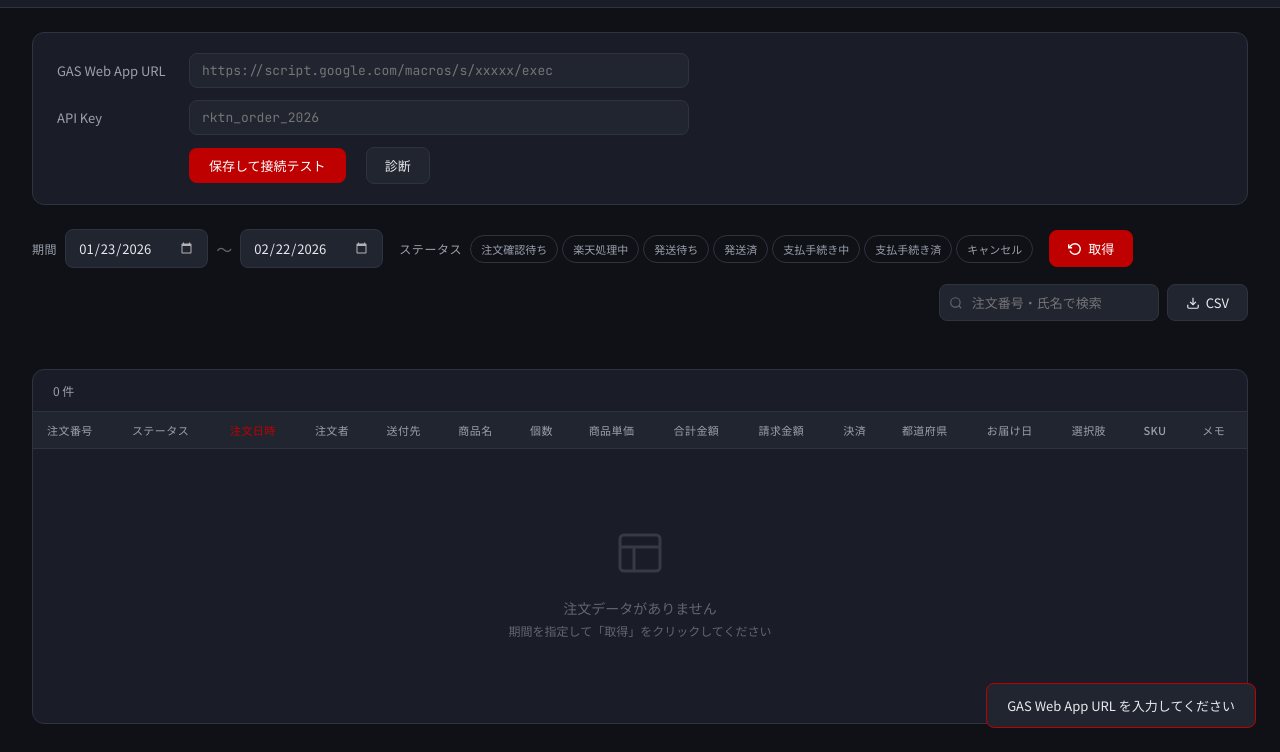
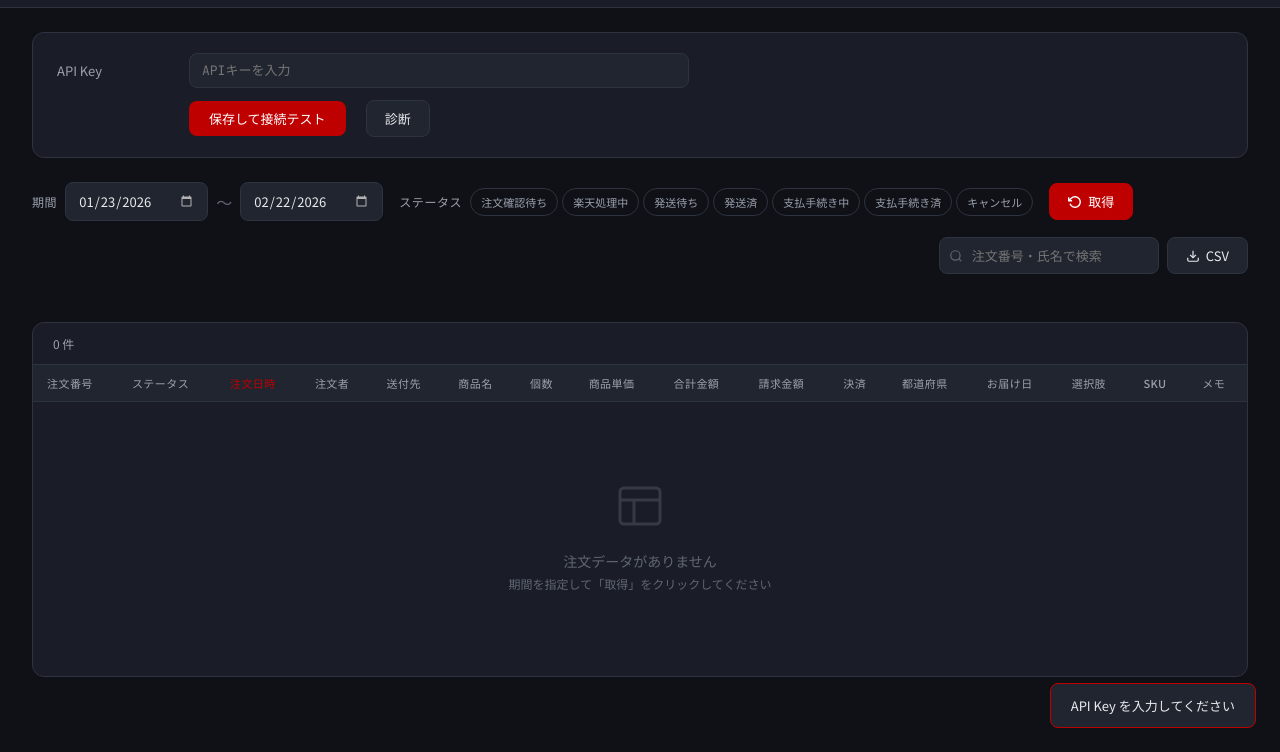
Before and after one commit to ginzasugiden/ordertool, a plain HTML site: page index.html in a window 1280 px wide. Both pictures are taken after a click on the button "保存して接続テスト". Shown: the part 48-800 px from the top of the page. Drawn offline with Linux system fonts and the light colour scheme.

Commit message:
GAS URLをハードコードし設定パネルをAPI Key入力のみに簡略化
- GAS Web App URLをコード内定数に移動し、設定パネルから非表示に
- 設定パネルはAPI Keyの入力欄のみ表示
- API KeyはlocalStorageで保持し次回アクセス時は入力不要

Co-Authored-By: Claude Opus 4.6 <noreply@anthropic.com>

```diff
--- a/index.html
+++ b/index.html
@@ -543,12 +543,8 @@
   <div class="main">
     <div class="settings-panel" id="settingsPanel">
       <div class="settings-row">
-        <span class="settings-label">GAS Web App URL</span>
-        <input class="settings-input" id="gasUrl" placeholder="https://script.google.com/macros/s/xxxxx/exec" />
-      </div>
-      <div class="settings-row">
         <span class="settings-label">API Key</span>
-        <input class="settings-input" id="apiKey" type="password" placeholder="rktn_order_2026" />
+        <input class="settings-input" id="apiKey" type="password" placeholder="APIキーを入力" />
       </div>
       <div class="settings-row">
         <span class="settings-label"></span>
@@ -654,6 +650,8 @@
     let filteredData = [];
     let sortCol = 'orderDatetime';
     let sortAsc = false;
+    const GAS_URL = 'https://script.google.com/macros/s/AKfycbyZn6Flm_Kmra7HfkHH8cySNikSY53BFbliEyn65LMzYZD_RtvywrWuhlAeulRh7uPr_A/exec';
+
     let activeStatuses = new Set();
 
     // =============================================
@@ -710,12 +708,10 @@
     //  設定管理
     // =============================================
     function loadSettings() {
-      const gasUrl = localStorage.getItem('gasUrl') || '';
       const apiKey = localStorage.getItem('apiKey') || '';
-      document.getElementById('gasUrl').value = gasUrl;
       document.getElementById('apiKey').value = apiKey;
 
-      if (!gasUrl) {
+      if (!apiKey) {
         document.getElementById('settingsPanel').classList.add('visible');
         return;
       }
@@ -723,10 +719,8 @@
     }
 
     function saveSettings() {
-      const gasUrl = document.getElementById('gasUrl').value.trim();
       const apiKey = document.getElementById('apiKey').value.trim();
-      if (!gasUrl) { showToast('GAS Web App URL を入力してください', 'error'); return; }
-      localStorage.setItem('gasUrl', gasUrl);
+      if (!apiKey) { showToast('API Key を入力してください', 'error'); return; }
       localStorage.setItem('apiKey', apiKey);
       testConnection();
     }
@@ -739,9 +733,8 @@
     //  API 通信
     // =============================================
     async function apiCall(action, params = {}) {
-      const gasUrl = localStorage.getItem('gasUrl');
       const apiKey = localStorage.getItem('apiKey') || '';
-      if (!gasUrl) throw new Error('GAS URL が未設定です');
+      const gasUrl = GAS_URL;
 
       const body = { ...params };
       const data = encodeURIComponent(JSON.stringify(body));
```
